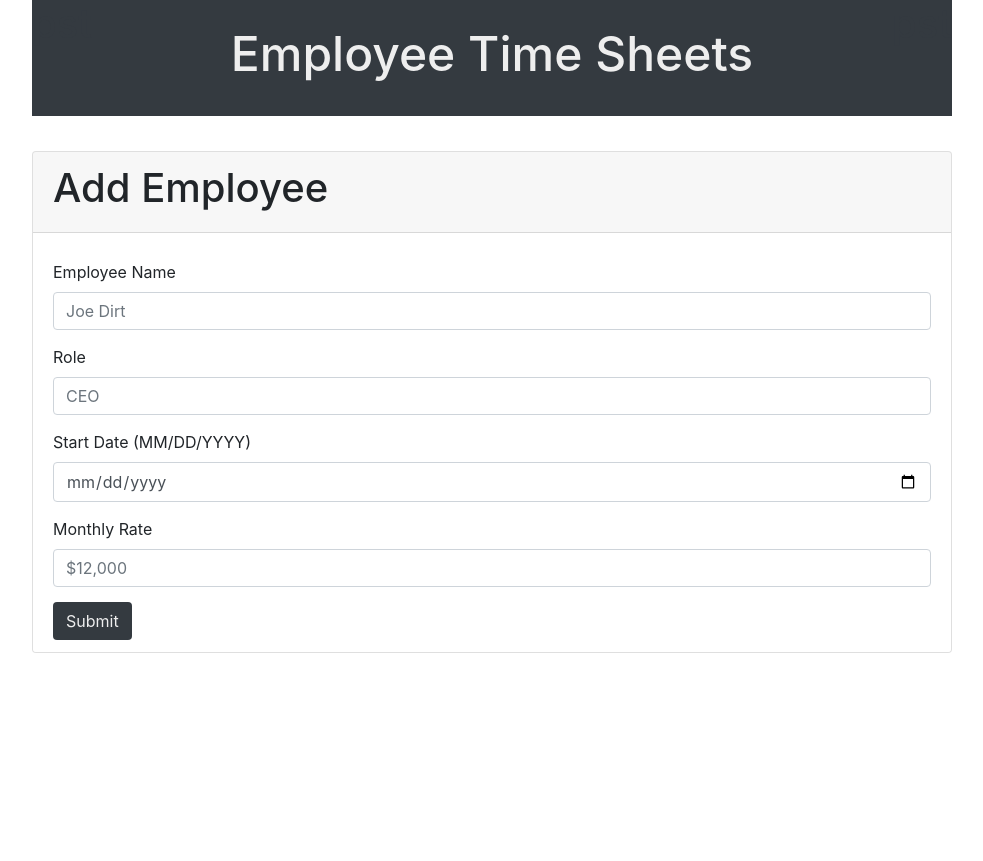
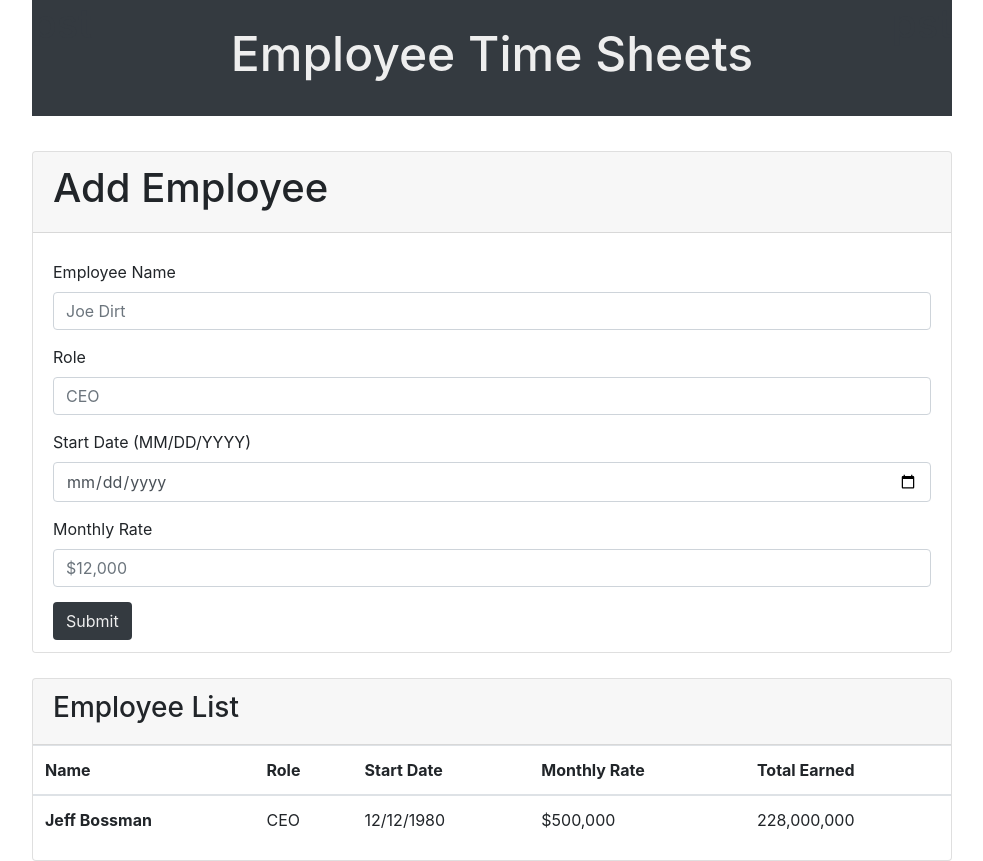
Before and after one commit to nneighbo/Time-Sheet, a plain HTML site: page index.html in a window 1280 px wide. Shown: the whole page, without its empty margins (148-1131 px from the left). Before the commit the page ends 800 px from the top, so only its background shows below. Drawn offline with nearby package versions, Linux system fonts and the light colour scheme.

Commit message:
added table

```diff
--- a/assets/css/style.css
+++ b/assets/css/style.css
@@ -17,3 +17,7 @@
     background-color: #343a40;
     color: #eee;
 }
+
+#table-list {
+    margin-top: 25px;
+}
--- a/index.html
+++ b/index.html
@@ -64,6 +64,38 @@
             </div>
             <div class="col-lg-1"></div>
         </div>
+
+        <div class="row">
+            <div class="col-lg-1"></div>
+            <div class="col-lg-10">
+                <div id="table-list" class="card">
+                    <div class="card-header">
+                        <h3>Employee List</h1>
+                    </div>
+
+                    <table class="table">
+                        <thead>
+                            <th scope="col">Name</th>
+                            <th scope="col">Role</th>
+                            <th scope="col">Start Date</th>
+                            <th scope="col">Monthly Rate</th>
+                            <th scope="col">Total Earned</th>
+                        </thead>
+                        <tbody>
+                            <th scope="row">Jeff Bossman</th>
+                            <td>CEO</td>
+                            <td>12/12/1980</td>
+                            <td>$500,000</td>
+                            <td>228,000,000</td>
+                        </tbody>
+                    </table>
+
+                </div>
+            </div>
+            <div class="col-lg-1">
+
+            </div>
+        </div>
     </div>
 
 
```
